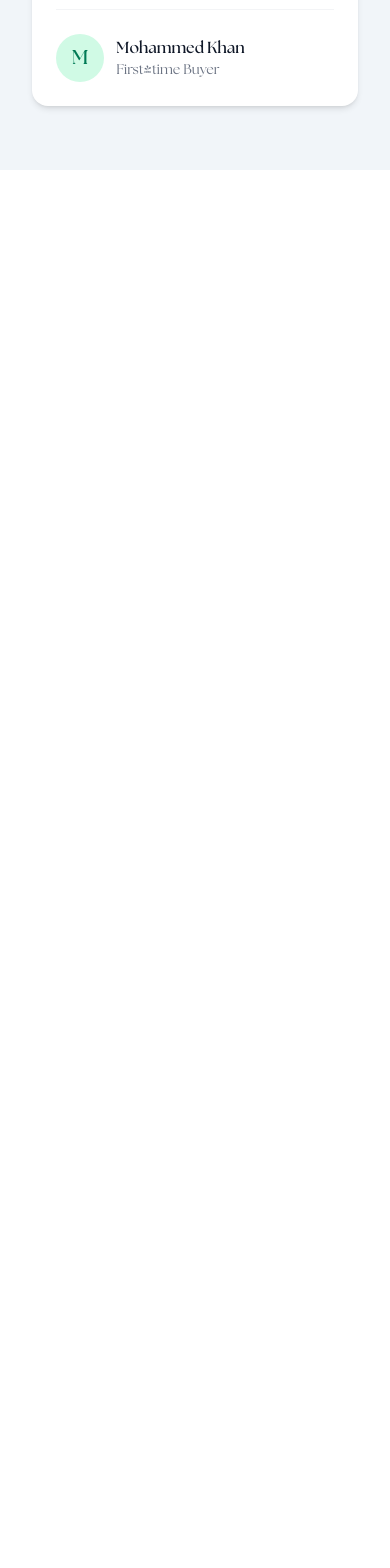
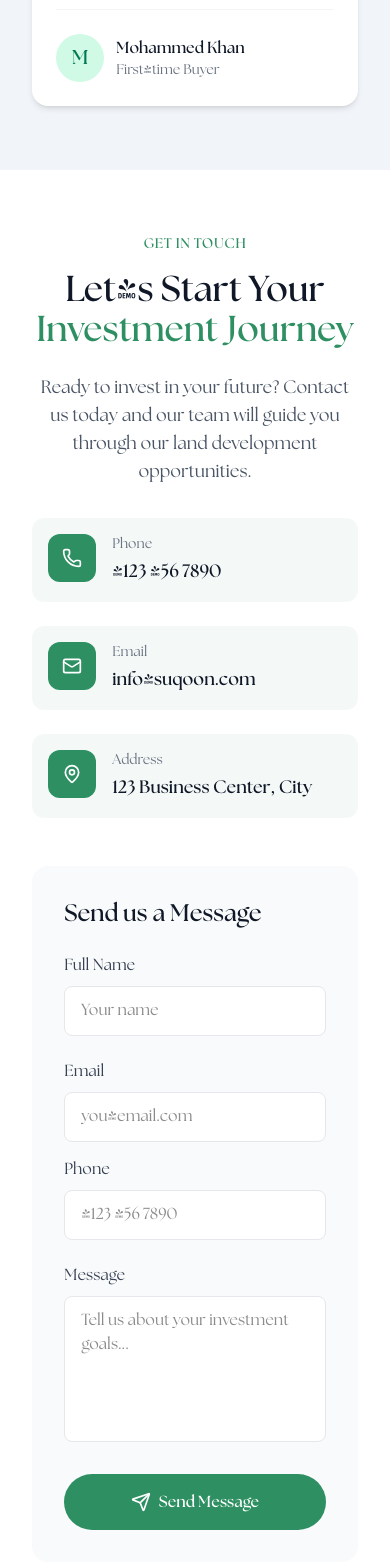
Before and after one commit to mahbub045/suqoon, a Next.js app: page / in a window 390 px wide. Shown: the part 7540-9108 px from the top of the page. Before the commit the page ends 7710 px from the top, so only its background shows below. Built offline with nearby package versions, Linux system fonts and the light colour scheme.

Commit message:
created contact us section with proper responsiveness

```diff
--- /dev/null
+++ b/Components/Home/ContactUsSection/ContactUsSection.tsx
@@ -0,0 +1,196 @@
+'use client';
+
+import React, { useState } from 'react';
+import { Phone, Mail, MapPin, Send } from 'lucide-react';
+import { FormData } from '@/Types/Home/ContactUsSectionTypes/ContactUsSectionTypes';
+
+const ContactUsSection: React.FC = () => {
+  const [formData, setFormData] = useState<FormData>({
+    fullName: '',
+    email: '',
+    phone: '',
+    message: ''
+  });
+
+  const handleChange = (e: React.ChangeEvent<HTMLInputElement | HTMLTextAreaElement>) => {
+    const { name, value } = e.target;
+    setFormData(prev => ({
+      ...prev,
+      [name]: value
+    }));
+  };
+
+  const handleSubmit = () => {
+    console.log('Form submitted:', formData);
+  };
+
+  return (
+    <section className="w-full bg-white py-16 md:py-20">
+      <div className="w-11/12 mx-auto px-4 sm:px-6 lg:px-0">
+        <div className="grid grid-cols-1 lg:grid-cols-2 gap-12 lg:gap-16">
+          {/* Left Side - Contact Info */}
+          <div className="space-y-8 my-auto">
+            {/* Header */}
+            <div>
+              <p className="text-primary text-center lg:text-left text-sm font-semibold tracking-wider uppercase mb-4">
+                Get in Touch
+              </p>
+              <h2 className="text-4xl md:text-5xl text-center lg:text-left font-bold text-gray-900 mb-6">
+                Let's Start Your{' '} <br />
+                <span className="text-primary mt-4">Investment Journey</span>
+              </h2>
+              <p className="text-gray-600 text-lg text-center lg:text-left">
+                Ready to invest in your future? Contact us today and our team will guide you through our land development opportunities.
+              </p>
+            </div>
+
+            {/* Contact Items */}
+            <div className="space-y-6">
+              {/* Phone */}
+              <div className="flex items-start gap-4 p-4 bg-primary/5 rounded-xl">
+                <div className="w-12 h-12 bg-primary rounded-xl flex items-center justify-center shrink-0">
+                  <Phone className="w-5 h-5 text-white" />
+                </div>
+                <div>
+                  <p className="text-gray-500 text-sm mb-1">Phone</p>
+                  <a
+                    href="tel:+1234567890"
+                    className="text-gray-900 text-lg font-semibold hover:text-primary transition-colors"
+                  >
+                    +123 456 7890
+                  </a>
+                </div>
+              </div>
+
+              {/* Email */}
+              <div className="flex items-start gap-4 p-4 bg-primary/5 rounded-xl">
+                <div className="w-12 h-12 bg-primary rounded-xl flex items-center justify-center shrink-0">
+                  <Mail className="w-5 h-5 text-white" />
+                </div>
+                <div>
+                  <p className="text-gray-500 text-sm mb-1">Email</p>
+                  <a
+                    href="mailto:info@suqoon.com"
+                    className="text-gray-900 text-lg font-semibold hover:text-primary transition-colors"
+                  >
+                    info@suqoon.com
+                  </a>
+                </div>
+              </div>
+
+              {/* Address */}
+              <div className="flex items-start gap-4 p-4 bg-primary/5 rounded-xl">
+                <div className="w-12 h-12 bg-primary rounded-xl flex items-center justify-center shrink-0">
+                  <MapPin className="w-5 h-5 text-white" />
+                </div>
+                <div>
+                  <p className="text-gray-500 text-sm mb-1">Address</p>
+                  <p className="text-gray-900 text-lg font-semibold">
+                    123 Business Center, City
+                  </p>
+                </div>
+              </div>
+            </div>
+          </div>
+
+          {/* Right Side - Contact Form */}
+          <div className="bg-gray-50 rounded-2xl p-8 md:p-10">
+            <h3 className="text-2xl font-bold text-gray-900 mb-6">
+              Send us a Message
+            </h3>
+
+            <div className="space-y-6">
+              {/* Full Name */}
+              <div>
+                <label
+                  htmlFor="fullName"
+                  className="block text-gray-700 font-medium mb-2"
+                >
+                  Full Name
+                </label>
+                <input
+                  type="text"
+                  id="fullName"
+                  name="fullName"
+                  value={formData.fullName}
+                  onChange={handleChange}
+                  placeholder="Your name"
+                  className="w-full px-4 py-3 bg-white border border-gray-200 rounded-lg focus:outline-none focus:ring-2 focus:ring-primary focus:border-transparent transition-all"
+                />
+              </div>
+
+              {/* Email and Phone */}
+              <div className="grid grid-cols-1 md:grid-cols-2 gap-4">
+                <div>
+                  <label
+                    htmlFor="email"
+                    className="block text-gray-700 font-medium mb-2"
+                  >
+                    Email
+                  </label>
+                  <input
+                    type="email"
+                    id="email"
+                    name="email"
+                    value={formData.email}
+                    onChange={handleChange}
+                    placeholder="you@email.com"
+                    className="w-full px-4 py-3 bg-white border border-gray-200 rounded-lg focus:outline-none focus:ring-2 focus:ring-primary focus:border-transparent transition-all"
+                  />
+                </div>
+
+                <div>
+                  <label
+                    htmlFor="phone"
+                    className="block text-gray-700 font-medium mb-2"
+                  >
+                    Phone
+                  </label>
+                  <input
+                    type="tel"
+                    id="phone"
+                    name="phone"
+                    value={formData.phone}
+                    onChange={handleChange}
+                    placeholder="+123 456 7890"
+                    className="w-full px-4 py-3 bg-white border border-gray-200 rounded-lg focus:outline-none focus:ring-2 focus:ring-primary focus:border-transparent transition-all"
+                  />
+                </div>
+              </div>
+
+              {/* Message */}
+              <div>
+                <label
+                  htmlFor="message"
+                  className="block text-gray-700 font-medium mb-2"
+                >
+                  Message
+                </label>
+                <textarea
+                  id="message"
+                  name="message"
+                  value={formData.message}
+                  onChange={handleChange}
+                  placeholder="Tell us about your investment goals..."
+                  rows={5}
+                  className="w-full px-4 py-3 bg-white border border-gray-200 rounded-lg focus:outline-none focus:ring-2 focus:ring-primary focus:border-transparent transition-all resize-none"
+                />
+              </div>
+
+              {/* Submit Button */}
+              <button
+                onClick={handleSubmit}
+                className="w-full bg-primary text-white font-semibold py-4 px-6 rounded-full hover:bg-primary transition-colors duration-300 flex items-center justify-center gap-2"
+              >
+                <Send className="w-5 h-5" />
+                Send Message
+              </button>
+            </div>
+          </div>
+        </div>
+      </div>
+    </section>
+  );
+};
+
+export default ContactUsSection;
--- a/Components/Home/TestimonialSection/TestimonialSection.tsx
+++ b/Components/Home/TestimonialSection/TestimonialSection.tsx
@@ -5,7 +5,7 @@ import { testimonials } from '@/Data/Home/TestimonialSectionFeatures/Testimonial
 const TestimonialSection: React.FC = () => {
   return (
     <section className="w-full bg-slate-100 py-16 md:py-20">
-      <div className="w-11/12 mx-auto px-4 sm:px-6 lg:px-8">
+      <div className="w-11/12 mx-auto px-4 sm:px-6 lg:px-0">
         {/* Header */}
         <div className="text-center mb-12 md:mb-16">
           <p className="text-primary text-sm font-semibold tracking-wider uppercase mb-2">
--- /dev/null
+++ b/Types/Home/ContactUsSectionTypes/ContactUsSectionTypes.tsx
@@ -0,0 +1,6 @@
+export interface FormData {
+  fullName: string;
+  email: string;
+  phone: string;
+  message: string;
+}
--- a/app/page.tsx
+++ b/app/page.tsx
@@ -1,4 +1,5 @@
 import AboutSection from "@/Components/Home/AboutSection/AboutSection";
+import ContactUsSection from "@/Components/Home/ContactUsSection/ContactUsSection";
 import FeatureProjectsSection from "@/Components/Home/FeatureProjectsSection/FeatureProjectsSection";
 import HeroSection from "@/Components/Home/HeroSection/HeroSection";
 import ServicesSection from "@/Components/Home/ServiceSection/ServiceSection";
@@ -16,6 +17,7 @@ export default function Home() {
       <FeatureProjectsSection />
       <StatsSection />
       <TestimonialSection />
+      <ContactUsSection />
     </main>
   );
 }
```
